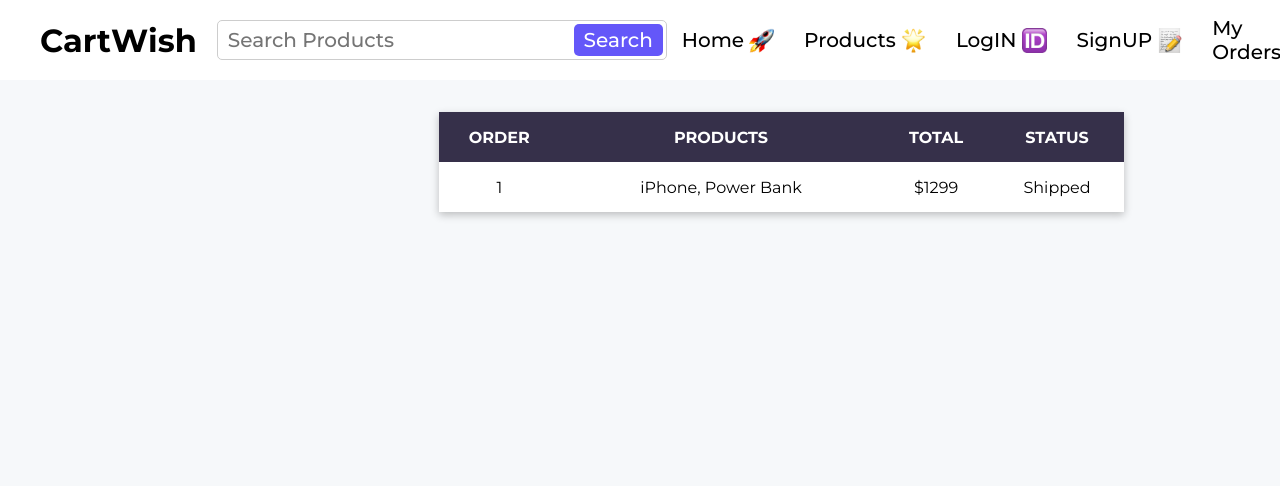
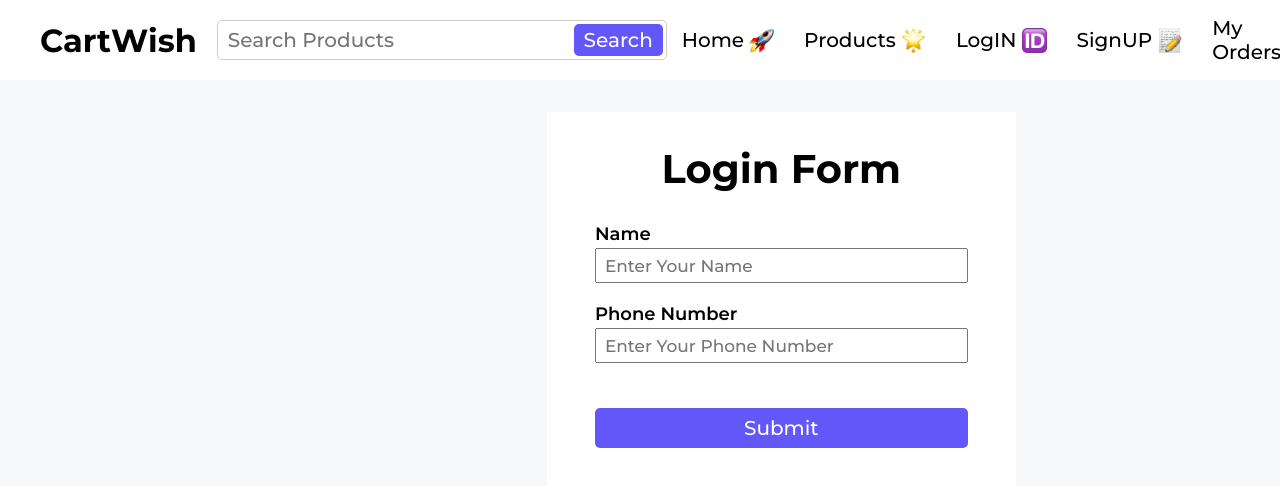
Before and after one commit to Akash-Chhangani/CartWish, a React (Vite) app: page / in a window 1280 px wide. Shown: the top 486 px of the page. Built offline with nearby package versions, Linux system fonts and the light colour scheme.

Commit message:
Build LoginPage Component

```diff
--- a/src/App.jsx
+++ b/src/App.jsx
@@ -6,6 +6,7 @@ import ProductsPage from "./components/Products/ProductsPage";
 import SingleProductPage from "./components/SingleProduct/SingleProduct";
 import CartPage from "./components/Cart/CartPage";
 import MyOrderPage from "./components/MyOrder/MyOrderPage";
+import LoginPage from "./components/Authentication/LoginPage";
 
 const App = () => {
   return (
@@ -15,7 +16,8 @@ const App = () => {
       {/* <ProductsPage /> */}
       {/* <SingleProductPage /> */}
       {/* <CartPage /> */}
-      <MyOrderPage />
+      {/* <MyOrderPage /> */}
+      <LoginPage />
     </div>
   );
 };
--- /dev/null
+++ b/src/components/Authentication/LoginPage.css
@@ -0,0 +1,42 @@
+.form_page {
+  justify-content: center;
+}
+
+.authentication_form {
+  width: 30%;
+  padding: 32px 48px;
+  margin-top: 32px;
+  background-color: #fff;
+}
+
+.authentication_form h2 {
+  font-size: 40px;
+  margin-bottom: 30px;
+  text-align: center;
+}
+
+.form_inputs div {
+  display: flex;
+  flex-direction: column;
+  margin-bottom: 20px;
+}
+
+.form_inputs label {
+  font-size: 18px;
+  font-weight: 600;
+  margin-bottom: 3px;
+}
+
+.form_text_input {
+  height: 35px;
+  padding: 0 8px;
+  font-size: 17px;
+  font-weight: 500;
+  outline: none;
+}
+
+.form_submit {
+  height: 40px;
+  width: 100%;
+  margin: 25px 0 10px;
+}
--- /dev/null
+++ b/src/components/Authentication/LoginPage.jsx
@@ -0,0 +1,36 @@
+import React from "react";
+import "./LoginPage.css";
+const LoginPage = () => {
+  return (
+    <section className="align_center form_page">
+      <form className="authentication_form">
+        <h2>Login Form</h2>
+        <div className="form_inputs">
+          <div>
+            <label htmlFor="name">Name</label>
+            <input
+              type="text"
+              id="name"
+              className="form_text_input"
+              placeholder="Enter Your Name"
+            />
+          </div>
+          <div>
+            <label htmlFor="phone">Phone Number</label>
+            <input
+              type="number"
+              id="phone"
+              className="form_text_input"
+              placeholder="Enter Your Phone Number"
+            />
+          </div>
+          <button type="submit" className="search_button form_submit">
+            Submit
+          </button>
+        </div>
+      </form>
+    </section>
+  );
+};
+import "./LoginPage.css";
+export default LoginPage;
```
